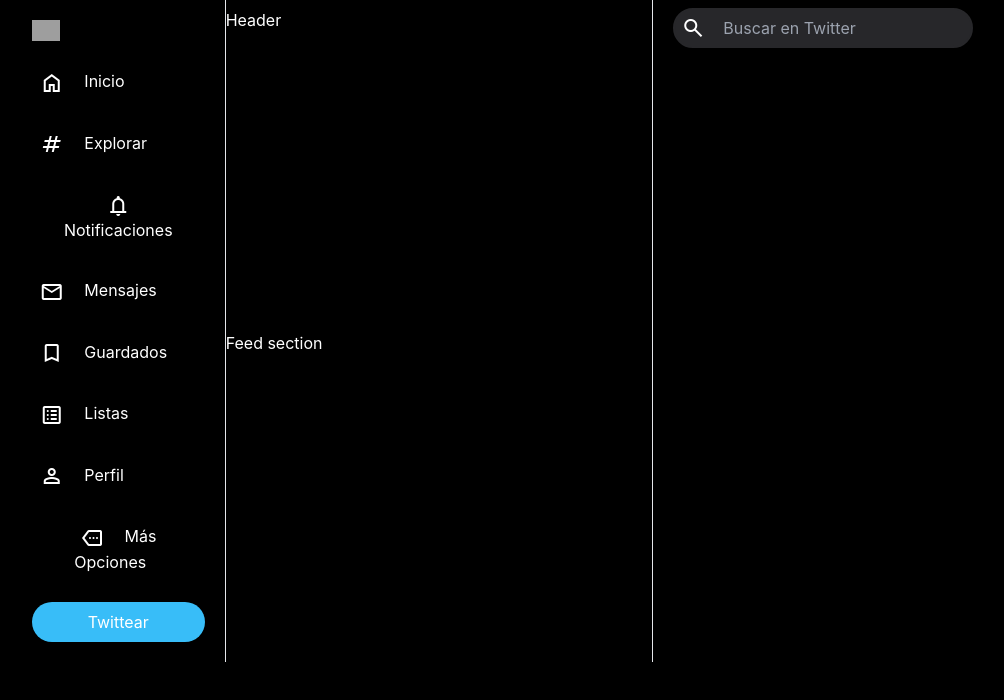
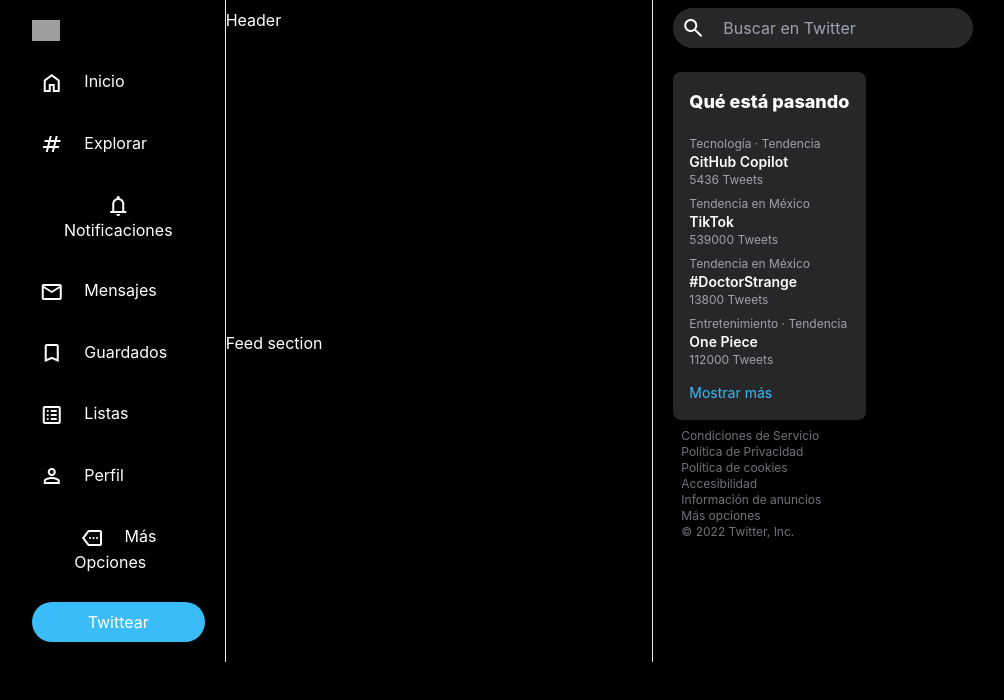
Before and after one commit to Rviewer-Challenges/DyFpegsmIZcelJpMcmVn, a Svelte app: page / in a window 1280 px wide. Shown: the top 700 px of the page, without its empty margins (201-1205 px from the left). Built offline with nearby package versions, Linux system fonts and the light colour scheme; grey boxes are pictures that could not be loaded.

Commit message:
Build: Topic Box component

```diff
--- /dev/null
+++ b/src/components/TweetBox.svelte
@@ -0,0 +1,35 @@
+<script>
+    export let boxData = {
+      name: 'Tweet box',
+      items: [
+        { topic: 'Topic', name: '#Name', tweets: 0 },
+      ],
+    }
+</script>
+
+<section class="rounded-lg mt-16 bg-zinc-800">
+    <h1 class="text-lg font-extrabold py-4 mx-4">{boxData.name}</h1>
+    <ul class="w-full cursor-pointer">
+        {#each boxData.items as boxItem}
+            <li class="h-18 flex flex-col justify-between py-1 px-4 hover:bg-zinc-700">
+                <span class="text-zinc-400 text-xs">{boxItem.topic}</span>
+                <span class="text-white text-sm font-semibold">{boxItem.name}</span>
+                <span class="text-zinc-400 text-xs">{`${boxItem.tweets} Tweets`}</span>
+            </li>
+        {/each}
+        <li class="h-12 py-2 px-4 hover:bg-zinc-700 rounded-b-xl">
+            <a class="text-sky-400 text-sm" href="/" on:click={(e) => { e.preventDefault() }}>Mostrar más</a>
+        </li>
+    </ul>
+
+</section>
+
+<footer class="text-zinc-500 text-xs p-2">
+    <a class="pr-1 hover:underline whitespace-nowrap" href="/" on:click={(e) => { e.preventDefault() }}>Condiciones de Servicio</a>
+    <a class="pr-1 hover:underline whitespace-nowrap" href="/" on:click={(e) => { e.preventDefault() }}>Política de Privacidad</a>
+    <a class="pr-1 hover:underline whitespace-nowrap" href="/" on:click={(e) => { e.preventDefault() }}>Política de cookies</a>
+    <a class="pr-1 hover:underline whitespace-nowrap" href="/" on:click={(e) => { e.preventDefault() }}>Accesibilidad</a>
+    <a class="pr-1 hover:underline whitespace-nowrap" href="/" on:click={(e) => { e.preventDefault() }}>Información de anuncios</a>
+    <a class="pr-1 hover:underline whitespace-nowrap" href="/" on:click={(e) => { e.preventDefault() }}>Más opciones</a>
+    <span class="text-xs whitespace-nowrap">© 2022 Twitter, Inc.</span>
+</footer>
--- a/src/components/TweetSearchInput.svelte
+++ b/src/components/TweetSearchInput.svelte
@@ -1,4 +1,4 @@
 <span class="relative">
-    <input class="bg-zinc-800 text-white rounded-full h-10 border-2 border-zinc-800 focus:border-sky-400 focus:border-opacity-1 outline-none absolute pl-12" type="text" placeholder="Buscar en Twitter">
-    <span class="material-symbols-outlined align-middle absolute top-2 left-2">&#xe8b6</span>
+    <input class="bg-zinc-800 text-white rounded-full h-10 border-2 border-zinc-800 peer focus:border-sky-400 focus:border-opacity-1 outline-none absolute pl-12" type="text" placeholder="Buscar en Twitter">
+    <span class="material-symbols-outlined align-middle absolute top-2 left-2 peer-focus:text-sky-400">&#xe8b6</span>
 </span>
--- a/src/views/RightPane.svelte
+++ b/src/views/RightPane.svelte
@@ -1,6 +1,18 @@
 <script>
     import TweetSearchInput from '../components/TweetSearchInput.svelte'
+    import TweetBox from '../components/TweetBox.svelte'
+
+    const boxData = {
+      name: 'Qué está pasando',
+      items: [
+        { topic: 'Tecnología · Tendencia', name: 'GitHub Copilot', tweets: 5436 },
+        { topic: 'Tendencia en México', name: 'TikTok', tweets: 539000 },
+        { topic: 'Tendencia en México', name: '#DoctorStrange', tweets: 13800 },
+        { topic: 'Entretenimiento · Tendencia', name: 'One Piece', tweets: 112000 },
+      ],
+    }
 </script>
 <section class="border-l float-right w-1/2 pl-5 py-2">
     <TweetSearchInput/>
+    <TweetBox boxData={boxData}/>
 </section>
```
